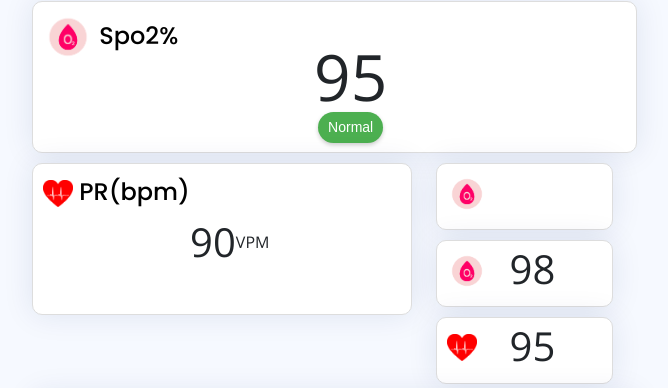
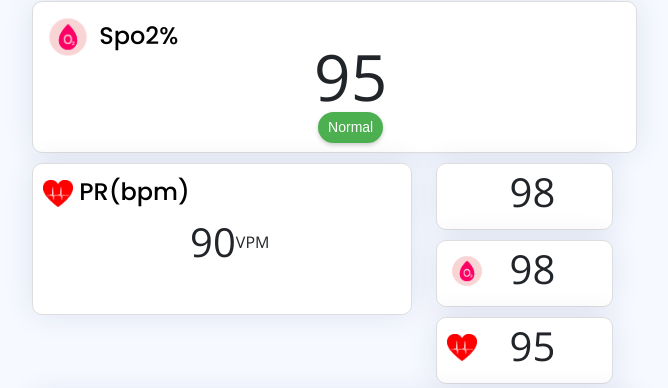
Before and after one commit to Zong-007/oxy_keeper, a PHP site: page / in a window 1280 px wide. Shown: the part 79-467 px from the top of the page, without its empty margins (298-966 px from the left). Run offline with PHP 8.4, Linux system fonts and the light colour scheme; data that the repository does not hold is empty; some libraries are stand-ins or nearby versions.

Commit message:
Update index.php

```diff
--- a/index.php
+++ b/index.php
@@ -130,9 +130,8 @@
                   <div class="card info-card sales-card">
                         <div class="card-body1">
                             <div class="center card-title-wrapper">
-                                <div class="  card-title ">
-                                    <img src="assets/img/SPO2_logo.png" alt="SPO2 Logo" style="width: 40px; height: auto;">
-
+                                <div class=" center ps-3 card-title-wrapper end">
+                                  <span class="text-Vbpm">98</span>
                                 </div>
                             </div>
 
```
